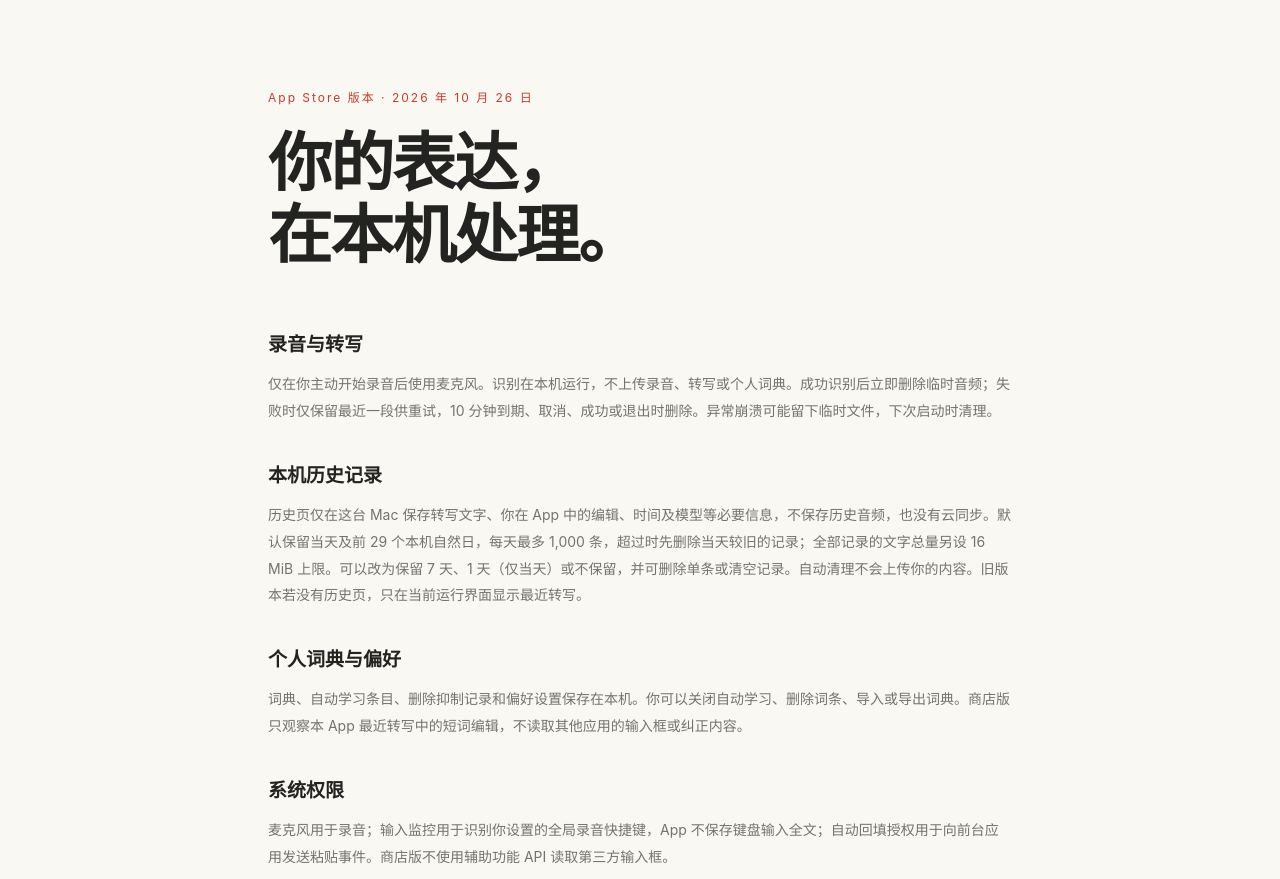
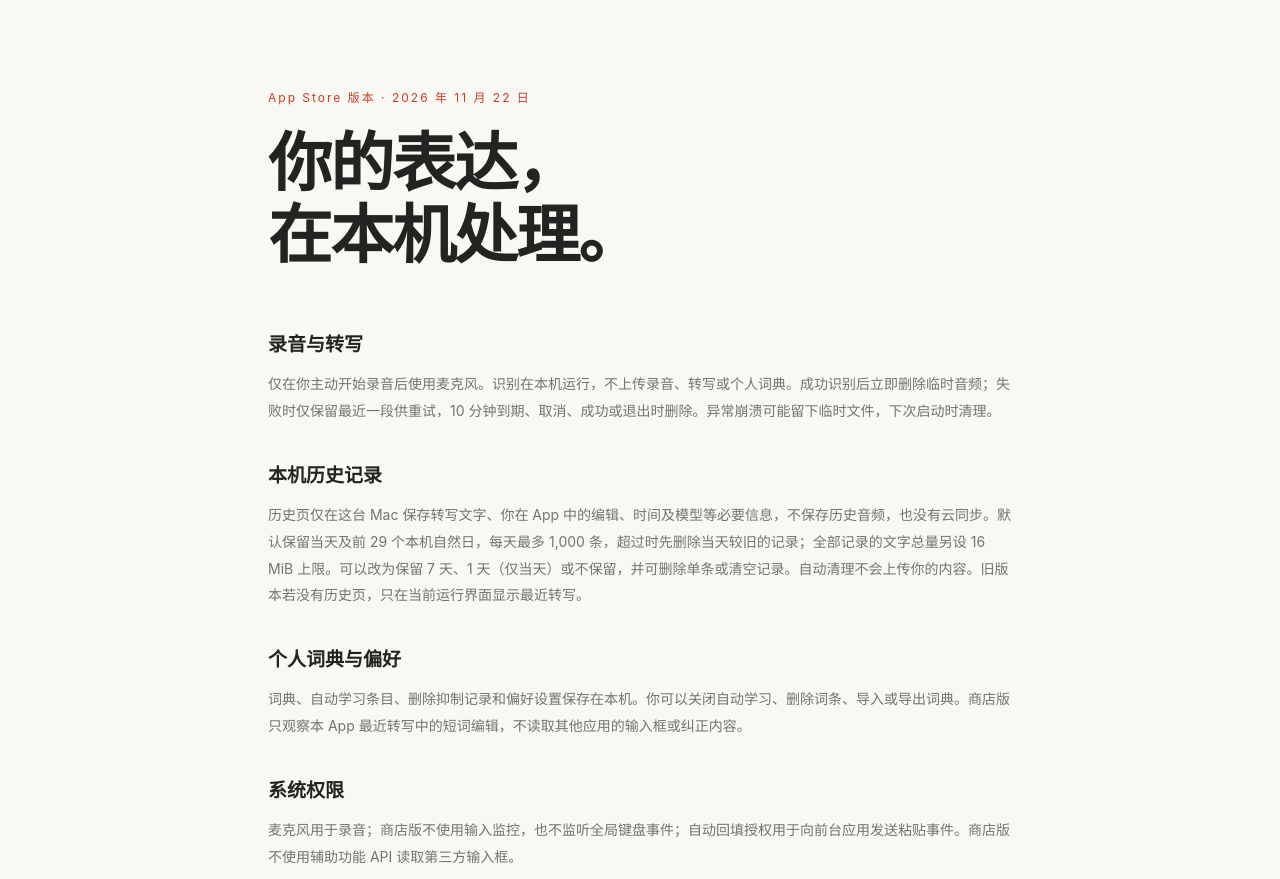
Before and after one commit to DanielXu123/youshi-shuoshi-support, a plain HTML site: page privacy.html in a window 1280 px wide. Shown: the part 73-952 px from the top of the page. Drawn offline with Linux system fonts and the light colour scheme.

Commit message:
Update store recording controls and privacy for build 8

```diff
--- a/privacy.html
+++ b/privacy.html
@@ -1,10 +1,10 @@
 <!doctype html>
 <html lang="zh-CN"><head><meta charset="utf-8"><meta name="viewport" content="width=device-width,initial-scale=1"><title>隐私政策 · 有事“说”事商店版</title><link rel="stylesheet" href="styles.css"></head>
-<body><header><a class="brand" href="index.html"><img src="logo.png" alt="有事说事标志"><span>有事“说”事</span></a><nav><a href="index.html">使用支持</a></nav></header><main class="policy"><div class="eyebrow">App Store 版本 · 2026 年 10 月 26 日</div><h1>你的表达，<br>在本机处理。</h1>
+<body><header><a class="brand" href="index.html"><img src="logo.png" alt="有事说事标志"><span>有事“说”事</span></a><nav><a href="index.html">使用支持</a></nav></header><main class="policy"><div class="eyebrow">App Store 版本 · 2026 年 11 月 22 日</div><h1>你的表达，<br>在本机处理。</h1>
 <h2>录音与转写</h2><p>仅在你主动开始录音后使用麦克风。识别在本机运行，不上传录音、转写或个人词典。成功识别后立即删除临时音频；失败时仅保留最近一段供重试，10 分钟到期、取消、成功或退出时删除。异常崩溃可能留下临时文件，下次启动时清理。</p>
 <h2>本机历史记录</h2><p>历史页仅在这台 Mac 保存转写文字、你在 App 中的编辑、时间及模型等必要信息，不保存历史音频，也没有云同步。默认保留当天及前 29 个本机自然日，每天最多 1,000 条，超过时先删除当天较旧的记录；全部记录的文字总量另设 16 MiB 上限。可以改为保留 7 天、1 天（仅当天）或不保留，并可删除单条或清空记录。自动清理不会上传你的内容。旧版本若没有历史页，只在当前运行界面显示最近转写。</p>
 <h2>个人词典与偏好</h2><p>词典、自动学习条目、删除抑制记录和偏好设置保存在本机。你可以关闭自动学习、删除词条、导入或导出词典。商店版只观察本 App 最近转写中的短词编辑，不读取其他应用的输入框或纠正内容。</p>
-<h2>系统权限</h2><p>麦克风用于录音；输入监控用于识别你设置的全局录音快捷键，App 不保存键盘输入全文；自动回填授权用于向前台应用发送粘贴事件。商店版不使用辅助功能 API 读取第三方输入框。</p>
+<h2>系统权限</h2><p>麦克风用于录音；商店版不使用输入监控，也不监听全局键盘事件；自动回填授权用于向前台应用发送粘贴事件。商店版不使用辅助功能 API 读取第三方输入框。</p>
 <h2>剪贴板与回填</h2><p>自动回填临时将转写放入系统剪贴板并发送粘贴事件。在剪贴板未被其他操作改变时，App 尝试恢复之前的内容。系统与其他应用可能读取剪贴板；手动点击「复制」会保留你复制的文字。App 只核对目标应用与窗口，无法确认同一窗口中的输入位置或粘贴是否被接受。</p>
 <h2>下载与第三方服务</h2><p>运行环境随 App 分发。联网仅用于你主动下载模型数据；来源为 Hugging Face 或 hf-mirror，以及其用于传输文件的基础设施。下载请求可能让这些服务获取 IP 地址、文件路径与连接时间等常规请求信息；App 不在请求中附加录音、转写或词典。服务提供商对其网络日志的处理受各自政策约束。</p><p>识别后端禁用自身的网络连接。App 不包含广告或第三方使用行为分析 SDK，不向开发者后台发送诊断、使用统计或个人数据。诊断日志保留在本机，App 不主动记录口述或词典全文。</p>
 <h2>本机数据管理</h2><p>可在词典界面删除词条。模型位于 App 沙盒的 Application Support 目录，可通过「模型与下载 → 打开模型目录」查看。退出 App 后删除该目录可移除模型与本地缓存。删除 App 不一定移除系统保留的沙盒数据和偏好；需要彻底清理时可联系支持。</p>
```
